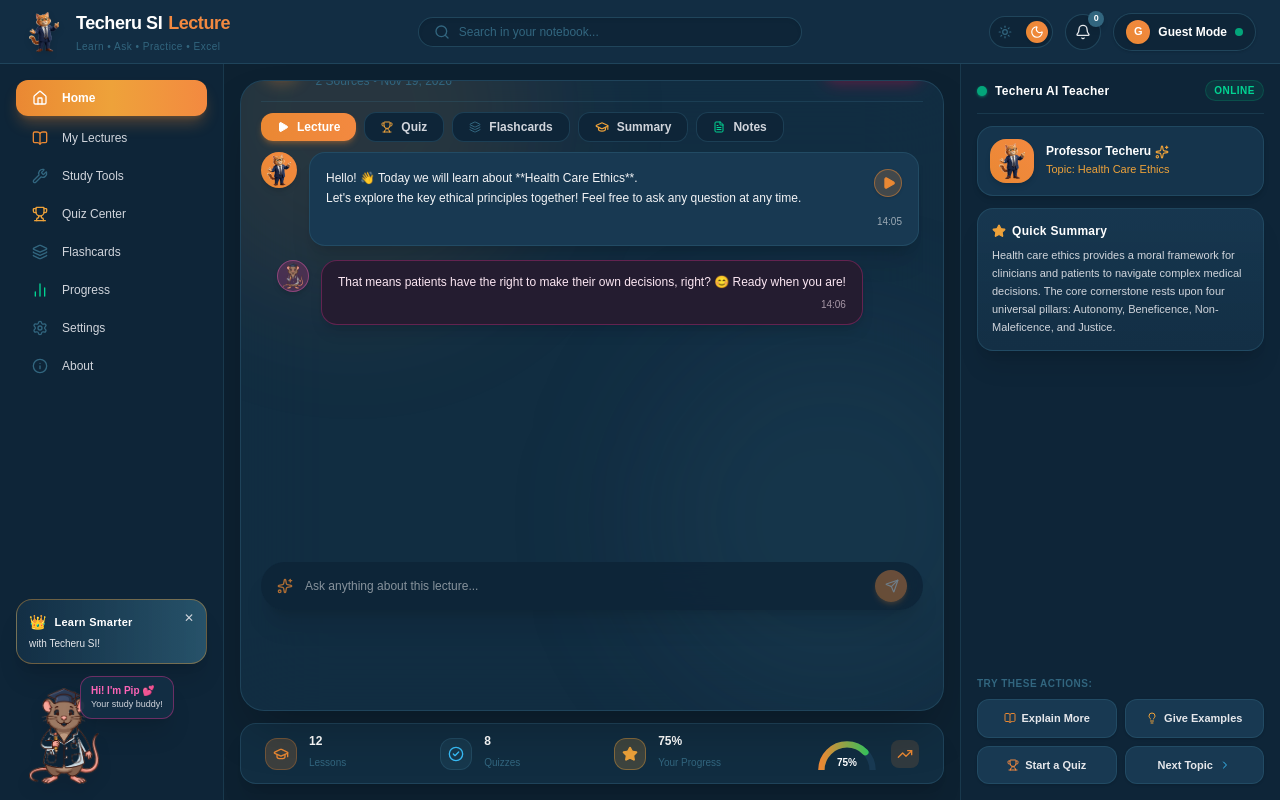
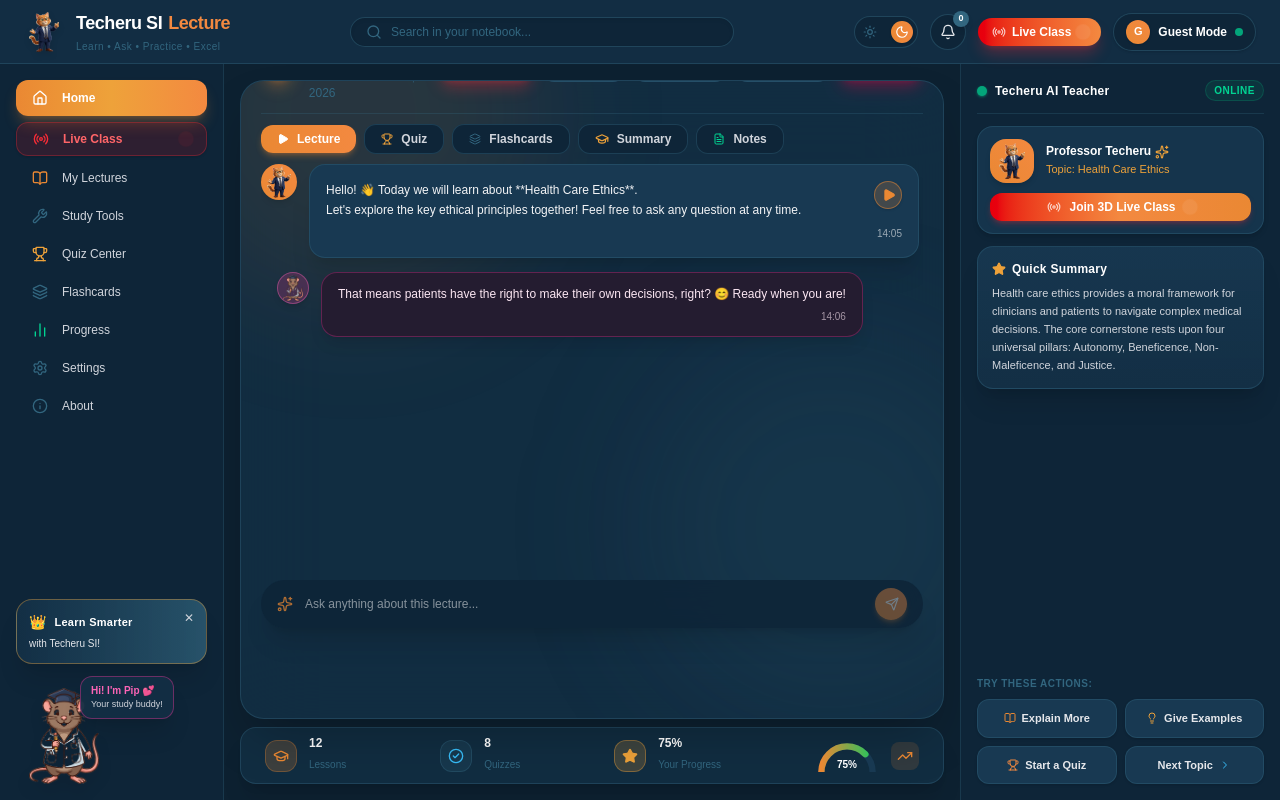
Before and after one commit to devixy00-oss/techeru-si-lecture, a Next.js app in the folder frontend/: page / in a window 1280 px wide. Built offline with nearby package versions, Linux system fonts and the light colour scheme.

Commit message:
feat: add Live Class buttons and move lecture input bar down to eliminate bottom gap

```diff
--- a/frontend/src/app/page.tsx
+++ b/frontend/src/app/page.tsx
@@ -3,6 +3,8 @@
 import React, { useState, useEffect } from 'react';
 import ActiveLectureView, { NotebookData } from '@/components/ActiveLectureView';
 import MyNotebooksView from '@/components/MyNotebooksView';
+import LiveClassMode from '@/components/LiveClassMode';
+import { Radio } from 'lucide-react';
 
 const INITIAL_NOTEBOOKS: NotebookData[] = [
   {
@@ -275,8 +277,8 @@ const INITIAL_NOTEBOOKS: NotebookData[] = [
 ];
 
 export default function Home() {
-  // Navigation Experience: 'lecture' (Active Lecture - Reference Image) | 'notebooks' (My Notebooks Dashboard)
-  const [currentView, setCurrentView] = useState<'lecture' | 'notebooks'>('lecture');
+  // Navigation Experience: 'lecture' (Active Lecture) | 'notebooks' (My Notebooks) | 'liveClass' (3D Interactive Class)
+  const [currentView, setCurrentView] = useState<'lecture' | 'notebooks' | 'liveClass'>('lecture');
 
   // Notebooks list
   const [notebooks, setNotebooks] = useState<NotebookData[]>(() => {
@@ -388,11 +390,24 @@ export default function Home() {
 
   return (
     <div className="h-screen w-screen overflow-hidden bg-[#0d2131] text-white flex flex-col font-sans select-none">
-      {currentView === 'lecture' ? (
+      {currentView === 'liveClass' ? (
+        <LiveClassMode
+          sessions={[
+            {
+              id: activeNotebook.id,
+              title: activeNotebook.title,
+              notes: activeNotebook.topics[0]?.summary || activeNotebook.title,
+              flashcards: activeNotebook.topics[0]?.flashcards || [],
+            },
+          ]}
+          onExit={() => setCurrentView('lecture')}
+        />
+      ) : currentView === 'lecture' ? (
         <ActiveLectureView
           notebook={activeNotebook}
           onEndClass={handleEndClass}
           onNavigateHome={() => setCurrentView('notebooks')}
+          onOpenLiveClass={() => setCurrentView('liveClass')}
         />
       ) : (
         <div className="h-screen w-screen flex flex-col overflow-hidden bg-[#0d2131]">
@@ -424,6 +439,17 @@ export default function Home() {
             </div>
 
             <div className="flex items-center gap-3">
+              {/* Live Class Button */}
+              <button
+                onClick={() => setCurrentView('liveClass')}
+                className="flex items-center gap-1.5 px-3.5 py-2 rounded-xl bg-gradient-to-r from-red-600 to-[#F38940] hover:from-red-500 hover:to-[#EA8833] text-white font-bold text-xs shadow-lg shadow-red-500/30 transition-all hover:scale-105 active:scale-95"
+                title="Join Live Class with Professor Techeru"
+              >
+                <Radio className="w-3.5 h-3.5 animate-pulse text-white" />
+                <span>Live Class</span>
+                <span className="w-2 h-2 rounded-full bg-white animate-ping ml-0.5" />
+              </button>
+
               <div className="flex items-center gap-2 px-3 py-1.5 rounded-full bg-[#0e2538] border border-[#32667F]/50 text-white shadow-sm">
                 <div className="w-6 h-6 rounded-full bg-gradient-to-tr from-[#EA8833] to-[#F38940] flex items-center justify-center text-[11px] font-extrabold text-white shadow-sm">
                   G
--- a/frontend/src/components/ActiveLectureView.tsx
+++ b/frontend/src/components/ActiveLectureView.tsx
@@ -37,6 +37,7 @@ import {
   Edit3,
   Share2,
   User,
+  Radio,
 } from 'lucide-react';
 import FlashcardDeck from './FlashcardDeck';
 import { speechManager } from '@/audio/SpeechManager';
@@ -81,12 +82,14 @@ interface ActiveLectureViewProps {
   notebook: NotebookData;
   onEndClass: () => void;
   onNavigateHome: () => void;
+  onOpenLiveClass?: () => void;
 }
 
 export default function ActiveLectureView({
   notebook,
   onEndClass,
   onNavigateHome,
+  onOpenLiveClass,
 }: ActiveLectureViewProps) {
   // Tabs & Navigation
   const [activeTab, setActiveTab] = useState<'lecture' | 'quiz' | 'flashcards' | 'summary' | 'notes'>('lecture');
@@ -468,6 +471,19 @@ export default function ActiveLectureView({
             )}
           </div>
 
+          {/* Live Class Button (Interactive 3D Classroom) */}
+          {onOpenLiveClass && (
+            <button
+              onClick={onOpenLiveClass}
+              className="flex items-center gap-1.5 px-3.5 py-1.5 rounded-full bg-gradient-to-r from-red-600 to-[#F38940] hover:from-red-500 hover:to-[#EA8833] text-white text-xs font-bold shadow-lg shadow-red-500/30 transition-all hover:scale-105 active:scale-95"
+              title="Join Live Class with Professor Techeru"
+            >
+              <Radio className="w-3.5 h-3.5 animate-pulse text-white" />
+              <span>Live Class</span>
+              <span className="w-2 h-2 rounded-full bg-white animate-ping ml-0.5" />
+            </button>
+          )}
+
           {/* Guest Mode Profile (Made Guest Mode!) */}
           <div className={`flex items-center gap-2 px-3 py-1.5 rounded-full border shadow-sm transition-all ${
             isDarkMode
@@ -495,6 +511,18 @@ export default function ActiveLectureView({
               <HomeIcon className="w-4 h-4" />
               <span>Home</span>
             </button>
+            {onOpenLiveClass && (
+              <button
+                onClick={onOpenLiveClass}
+                className="w-full flex items-center justify-between px-4 py-2 rounded-xl font-bold text-xs bg-red-600/15 border border-red-500/30 text-red-400 hover:bg-red-600/25 transition-all group shadow-sm"
+              >
+                <div className="flex items-center gap-3.5">
+                  <Radio className="w-4 h-4 text-red-500 group-hover:animate-pulse" />
+                  <span>Live Class</span>
+                </div>
+                <span className="w-2 h-2 rounded-full bg-red-500 animate-ping" />
+              </button>
+            )}
             <button
               onClick={() => setActiveTab('lecture')}
               className={`w-full flex items-center gap-3.5 px-4 py-2 rounded-xl font-medium text-xs transition-all ${
@@ -611,7 +639,7 @@ export default function ActiveLectureView({
         {/* ────────── CENTER COLUMN: CLASSROOM WORKSPACE ────────── */}
         <main className={`flex-1 flex flex-col p-4 overflow-hidden ${themeBg} transition-colors duration-200`}>
           {/* Main Lecture Card */}
-          <div className={`flex-1 flex flex-col justify-between ${cardBg} border rounded-3xl p-5 shadow-2xl backdrop-blur-2xl overflow-hidden relative min-h-0`}>
+          <div className={`flex-1 flex flex-col ${cardBg} border rounded-3xl px-5 pt-4 pb-2.5 shadow-2xl backdrop-blur-2xl overflow-hidden relative min-h-0`}>
             {/* Ambient Back Glows using palette */}
             <div className="w-96 h-96 bg-[#EA8833]/10 rounded-full blur-3xl absolute -top-20 -left-20 pointer-events-none" />
             <div className="w-96 h-96 bg-[#32667F]/15 rounded-full blur-3xl absolute -bottom-20 -right-20 pointer-events-none" />
@@ -634,6 +662,17 @@ export default function ActiveLectureView({
 
               {/* Action Buttons */}
               <div className="flex items-center gap-2">
+                {onOpenLiveClass && (
+                  <button
+                    onClick={onOpenLiveClass}
+                    className="flex items-center gap-1.5 px-3.5 py-1.5 rounded-xl bg-gradient-to-r from-red-600 via-[#F38940] to-[#EA8833] hover:opacity-90 text-xs text-white font-bold shadow-lg shadow-red-500/30 transition-all hover:scale-105 active:scale-95"
+                    title="Enter 3D Interactive Live Class"
+                  >
+                    <Radio className="w-3.5 h-3.5 animate-pulse text-white" />
+                    <span>Live Class</span>
+                    <span className="w-2 h-2 rounded-full bg-white animate-ping ml-0.5" />
+                  </button>
+                )}
                 <button
                   onClick={() => setShowKeyPointsModal(true)}
                   className={`flex items-center gap-1.5 px-3 py-1.5 rounded-xl border text-xs font-semibold transition-all ${
@@ -1012,7 +1051,7 @@ export default function ActiveLectureView({
             </div>
 
             {/* 4. Bottom Input Bar (Cleanly Anchored at Bottom, Giving Chat Maximum Space!) */}
-            <div className="pt-3 relative z-10 shrink-0 mt-auto">
+            <div className="pt-2 pb-0 relative z-10 shrink-0 mt-auto">
               <div className={`${inputBg} rounded-full px-4 py-2 flex items-center gap-3 shadow-xl backdrop-blur-xl transition-colors`}>
                 <Sparkles className="w-4 h-4 text-[#EA8833] shrink-0 animate-pulse" />
                 <input
@@ -1036,7 +1075,7 @@ export default function ActiveLectureView({
           </div>
 
           {/* 5. Bottom Learning Progress Footer Card */}
-          <div className={`mt-3 ${cardBg} border rounded-2xl px-6 py-2.5 flex items-center justify-between shadow-xl shrink-0 transition-colors`}>
+          <div className={`mt-2 ${cardBg} border rounded-2xl px-6 py-2 flex items-center justify-between shadow-xl shrink-0 transition-colors`}>
             {/* Lessons */}
             <div className="flex items-center gap-3">
               <div className="w-8 h-8 rounded-xl bg-[#EA8833]/20 border border-[#EA8833]/30 flex items-center justify-center text-[#EA8833]">
@@ -1124,9 +1163,10 @@ export default function ActiveLectureView({
           </div>
 
           {/* Sleek Professor Techeru Profile Badge (Compact & Responsive - No bulky 3D viewport) */}
-          <div className={`my-3 p-3 rounded-2xl border flex items-center gap-3 shadow-md ${
+          <div className={`my-3 p-3 rounded-2xl border flex flex-col gap-2.5 shadow-md ${
             isDarkMode ? 'bg-[#183952]/80 border-[#32667F]/40' : 'bg-white border-[#32667F]/30 shadow-sm'
           }`}>
+            <div className="flex items-center gap-3">
               <div className="w-11 h-11 rounded-2xl bg-gradient-to-tr from-[#EA8833] to-[#F38940] p-1 shrink-0 shadow-md flex items-center justify-center">
                 <img
                   src="/techeru_transparent.png"
@@ -1137,7 +1177,7 @@ export default function ActiveLectureView({
                   }}
                 />
               </div>
-            <div className="min-w-0">
+              <div className="min-w-0 flex-1">
                 <p className="text-xs font-bold leading-tight flex items-center gap-1">
                   <span>Professor Techeru</span>
                   <Sparkles className="w-3.5 h-3.5 text-[#EEA23A]" />
@@ -1146,6 +1186,18 @@ export default function ActiveLectureView({
                   Topic: {notebook.title}
                 </p>
               </div>
+            </div>
+            {onOpenLiveClass && (
+              <button
+                onClick={onOpenLiveClass}
+                className="w-full py-1.5 px-3 rounded-xl bg-gradient-to-r from-red-600 via-[#F38940] to-[#EA8833] hover:opacity-90 text-white font-bold text-xs flex items-center justify-center gap-2 shadow-md shadow-red-500/25 transition-all hover:scale-102 active:scale-98"
+                title="Start 3D Live Classroom with Professor Techeru"
+              >
+                <Radio className="w-3.5 h-3.5 animate-pulse text-white" />
+                <span>Join 3D Live Class</span>
+                <span className="w-2 h-2 rounded-full bg-white animate-ping ml-0.5" />
+              </button>
+            )}
           </div>
 
           {/* Quick Summary Card */}
```
Lines whose indentation alone changed are shown as unchanged.
